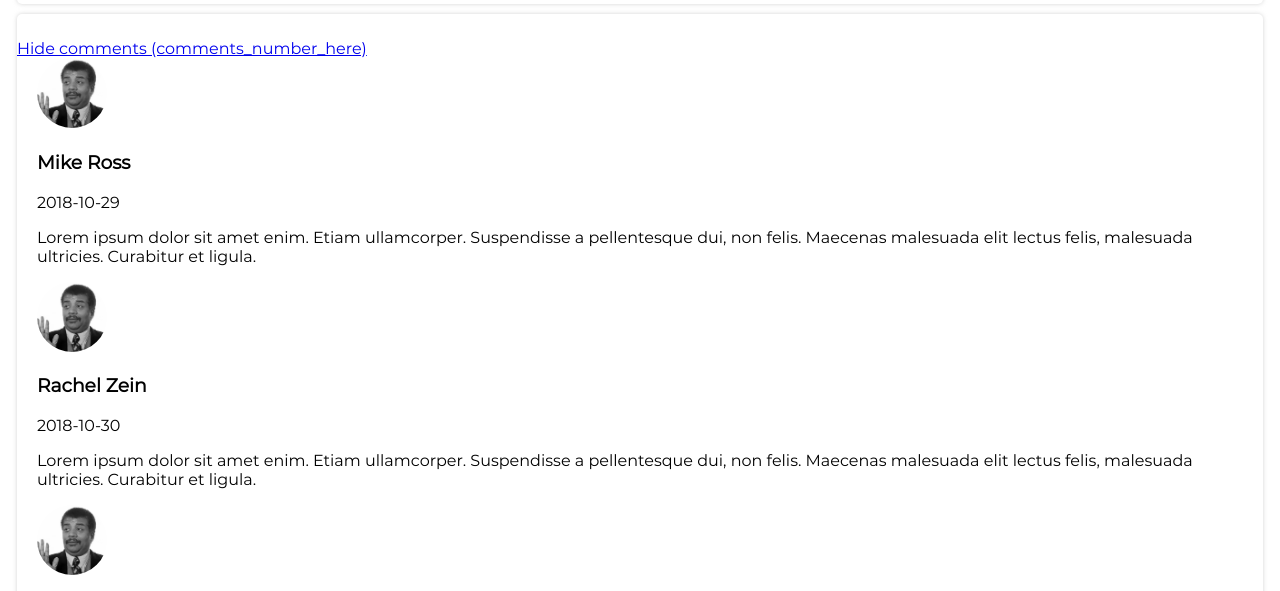
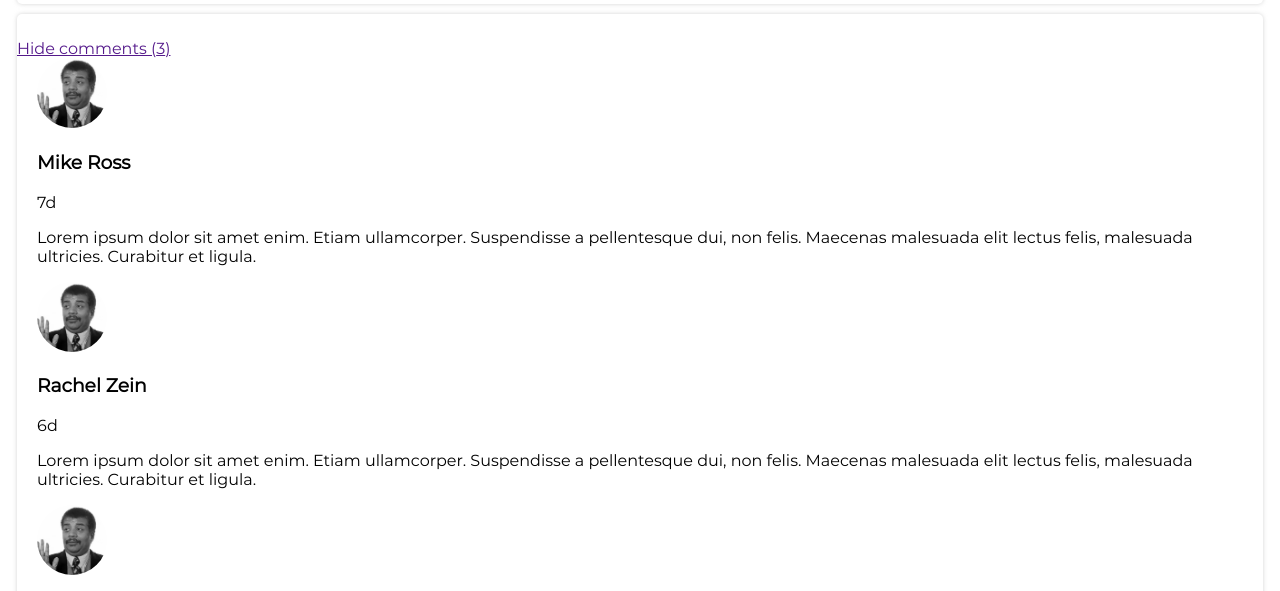
Before and after one commit to Vestelth/bldr-panel, a React app: page / in a window 1280 px wide. Shown: the part 209-800 px from the top of the page. Built offline with nearby package versions, Linux system fonts and the light colour scheme.

Commit message:
comment date formatted and displayed

```diff
--- a/src/components/Profile/Comments/Comments.css
+++ b/src/components/Profile/Comments/Comments.css
@@ -1,5 +1,6 @@
 /* comments */
 .comments {
+    transition: all .5s;
     padding: 25px 0 32px;
 }
 
--- a/src/components/Profile/Comments/Comments.js
+++ b/src/components/Profile/Comments/Comments.js
@@ -1,18 +1,19 @@
 import React, {Component} from 'react'
+import SingleComment from './SingleComment/SingleComment'
+
+import dateFormat from '../../../utils/dateFormat'
 import './Comments.css'
-
-import SingleComment from './SingleComment/SingleComment'
 
 
 class Comments extends Component {
   state = {
     inputText : '',
+    showComments : true,
     commentList : this.props.commentData
   }
 
   handleCommentText = (e) => {
     let inputText = e.target.value
-
     this.setState({
       inputText
     })
@@ -20,10 +21,7 @@ class Comments extends Component {
 
   handleSubmitComment = (e) => {
     e.preventDefault()
-
-    // id setup
     let actualLength = this.state.commentList.length + 1
-
     let id = this.state.commentList.length > 8 ? (
         String(actualLength)
       ) : (
@@ -34,13 +32,9 @@ class Comments extends Component {
       id,
       author: 'Me',
       avatar: 'avatar.png',
-      time: 'day',
+      time: dateFormat(),
       text: this.state.inputText
     }
-
-    // date setup
-    const now = new Date()
-    console.log(now)
 
     const commentList = [...this.state.commentList, newComment]
 
@@ -51,18 +45,16 @@ class Comments extends Component {
 
   render () {
     const comments = this.state.commentList.map((comment, index) => {
-      return (
-        <SingleComment key={index} props={comment} />
-      )
+      return <SingleComment key={comment.id} props={comment} />
     })
 
     return (
       <div className="comments tile">
-        <a href="  " className="hide-comments">Hide comments (comments_number_here)</a>
+        <a href="" className="hide-comments">Hide comments ({this.state.commentList.length})</a>
 
-        {
-          comments
-        }
+        <div className="comment-list">
+          { comments }
+        </div>
 
         <form onSubmit={this.handleSubmitComment} className="form add-comment">
           <input onInput={this.handleCommentText} type="text" placeholder="Add a comment" />
--- a/src/components/Profile/Comments/SingleComment/SingleComment.js
+++ b/src/components/Profile/Comments/SingleComment/SingleComment.js
@@ -1,9 +1,11 @@
 import React from 'react'
+import dateDiff from '../../../../utils/dateDiff'
+
 import img from '../../../../assets/img/neil-hands.jpg'
 
 
 const SingleComment = ({props}, index) => {
-  console.log(props)
+  const time = dateDiff(props.time) > 0 ? dateDiff(props.time) + 'd' : 'Today'
 
   return (
     <div key={index} className="single-comment">
@@ -11,7 +13,7 @@ const SingleComment = ({props}, index) => {
         <img className="profile-img" src={img} alt=""/>
       </div>
       <h3 className="author">{props.author}</h3>
-      <span className="time">{props.time}</span>
+      <span className="time">{time}</span>
       <p className="text">{props.text}</p>
     </div>
   )
--- /dev/null
+++ b/src/utils/dateDiff.js
@@ -0,0 +1,11 @@
+const dateDiff = (date) => {
+  const now = new Date()
+  const then = new Date(date)
+
+  const timeDiff = Math.abs(then.getTime() - now.getTime())
+  const diffDays = Math.floor(timeDiff / (1000 * 3600 * 24))
+
+  return diffDays
+}
+
+export default dateDiff
--- /dev/null
+++ b/src/utils/dateFormat.js
@@ -0,0 +1,7 @@
+const dateFormat = () => {
+  const rightNow = new Date()
+
+  return rightNow.toISOString().substring(0, 10)
+}
+
+export default dateFormat
```
